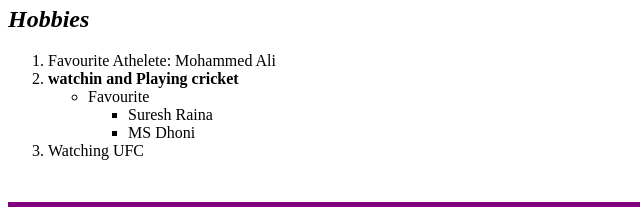
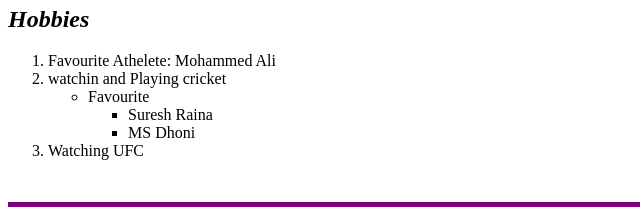
Before and after one commit to Apsar7004/cv, a plain HTML site: page index.html in a window 1280 px wide. Shown: the part 1002-1226 px from the top of the page, 0-640 px from the left. Drawn offline with Linux system fonts and the light colour scheme.

Commit message:
Add initial cv website files
Signed-off-by: Apsar7004 <115987441+Apsar7004@users.noreply.github.com>

```diff
--- a/index.html
+++ b/index.html
@@ -60,7 +60,7 @@
         <h2> <strong> <em>Hobbies</em> </strong> </h2>
         <ol type="1">
           <li> Favourite Athelete: Mohammed Ali  </li>
-          <li><b>watchin and Playing cricket</b></li>
+          <li>watchin and Playing cricket</li>
             <ul>
               <li> Favourite </li>
               <ul>
```
